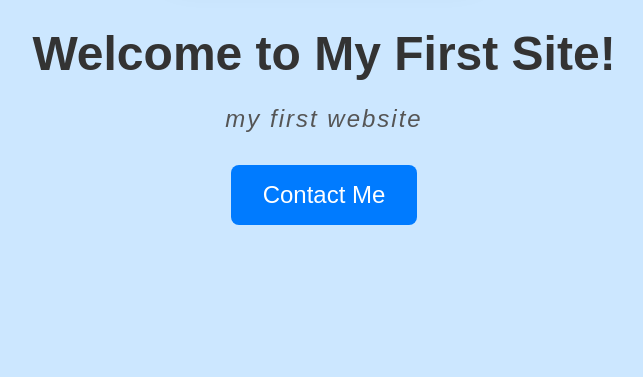
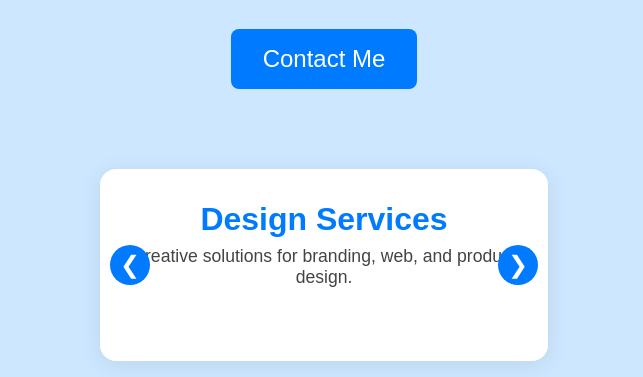
Before and after one commit to GessicaLee13/myfirstsite, a plain HTML site: page index.html in a window 1280 px wide. Shown: the part 423-800 px from the top of the page, without its empty margins (316-959 px from the left). Drawn offline with Linux system fonts and the light colour scheme.

Commit message:
Add carousel of services with Verstappen design acceleration analogy

```diff
--- a/index.html
+++ b/index.html
@@ -14,6 +14,46 @@
             <p class="tagline">my first website</p>
             <button class="contact-btn" onclick="window.location.href='mailto:gessica.tortolano@slalom.com'">Contact Me</button>
         </div>
+    <div class="carousel">
+        <div class="carousel-track">
+            <div class="carousel-slide active">
+                <h2>Design Services</h2>
+                <p>Creative solutions for branding, web, and product design.</p>
+            </div>
+            <div class="carousel-slide">
+                <h2>UX/UI</h2>
+                <p>Intuitive user experiences and beautiful interfaces for your users.</p>
+            </div>
+            <div class="carousel-slide">
+                <h2>Accelerate with Design</h2>
+                <p>Like Verstappen on the track, we use design to speed up your business outcomes.</p>
+            </div>
+        </div>
+        <button class="carousel-btn prev" aria-label="Previous">&#10094;</button>
+        <button class="carousel-btn next" aria-label="Next">&#10095;</button>
+    </div>
     </div>
 </body>
+<script>
+const track = document.querySelector('.carousel-track');
+const slides = Array.from(document.querySelectorAll('.carousel-slide'));
+const nextBtn = document.querySelector('.carousel-btn.next');
+const prevBtn = document.querySelector('.carousel-btn.prev');
+let current = 0;
+
+function showSlide(idx) {
+    slides.forEach((slide, i) => {
+        slide.classList.toggle('active', i === idx);
+    });
+}
+
+nextBtn.addEventListener('click', () => {
+    current = (current + 1) % slides.length;
+    showSlide(current);
+});
+prevBtn.addEventListener('click', () => {
+    current = (current - 1 + slides.length) % slides.length;
+    showSlide(current);
+});
+</script>
 </html>
--- a/styles.css
+++ b/styles.css
@@ -1,3 +1,74 @@
+.carousel {
+    position: relative;
+    max-width: 400px;
+    margin: 3rem auto 0 auto;
+    background: #fff;
+    border-radius: 16px;
+    box-shadow: 0 4px 24px rgba(0,0,0,0.08);
+    padding: 2rem 1.5rem 2.5rem 1.5rem;
+    display: flex;
+    flex-direction: column;
+    align-items: center;
+}
+
+.carousel-track {
+    width: 100%;
+    min-height: 120px;
+    display: flex;
+    flex-direction: column;
+    align-items: center;
+}
+
+.carousel-slide {
+    display: none;
+    flex-direction: column;
+    align-items: center;
+    animation: fadeIn 0.5s;
+}
+.carousel-slide.active {
+    display: flex;
+}
+
+.carousel-slide h2 {
+    margin: 0 0 0.5rem 0;
+    font-size: 2rem;
+    color: #007bff;
+}
+.carousel-slide p {
+    margin: 0;
+    color: #444;
+    font-size: 1.1rem;
+}
+
+.carousel-btn {
+    position: absolute;
+    top: 50%;
+    transform: translateY(-50%);
+    background: #007bff;
+    color: #fff;
+    border: none;
+    border-radius: 50%;
+    width: 2.5rem;
+    height: 2.5rem;
+    font-size: 1.5rem;
+    cursor: pointer;
+    transition: background 0.2s;
+    z-index: 2;
+}
+.carousel-btn.prev {
+    left: 10px;
+}
+.carousel-btn.next {
+    right: 10px;
+}
+.carousel-btn:hover {
+    background: #0056b3;
+}
+
+@keyframes fadeIn {
+    from { opacity: 0; }
+    to { opacity: 1; }
+}
 body {
     margin: 0;
     font-family: Arial, sans-serif;
```
